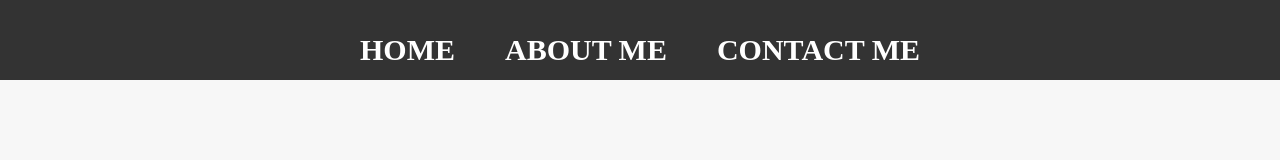
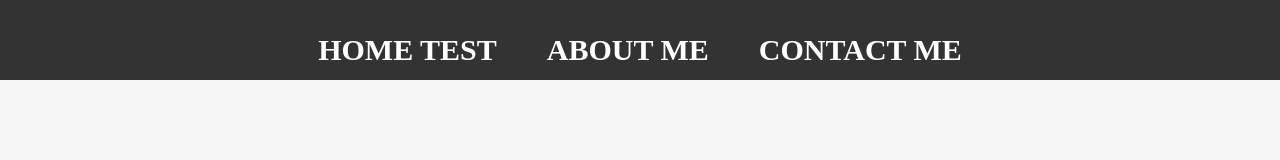
Before and after one commit to Projectbintang/Projectbintang, a plain HTML site: page index.html in a window 1280 px wide. Shown: the top 160 px of the page. Drawn offline with Linux system fonts and the light colour scheme.

Commit message:
Update index.html

```diff
--- a/index.html
+++ b/index.html
@@ -11,7 +11,7 @@
         <div class="container-navbar">
             <ul class="ul-navbar">
                 <li class="li-navbar">
-                    <a href="#" class="a-navbar">HOME</a>
+                    <a href="#" class="a-navbar">HOME TEST</a>
                 </li>
                 <li class="li-navbar">
                     <a href="about.html" class="a-navbar">ABOUT ME</a>
```
